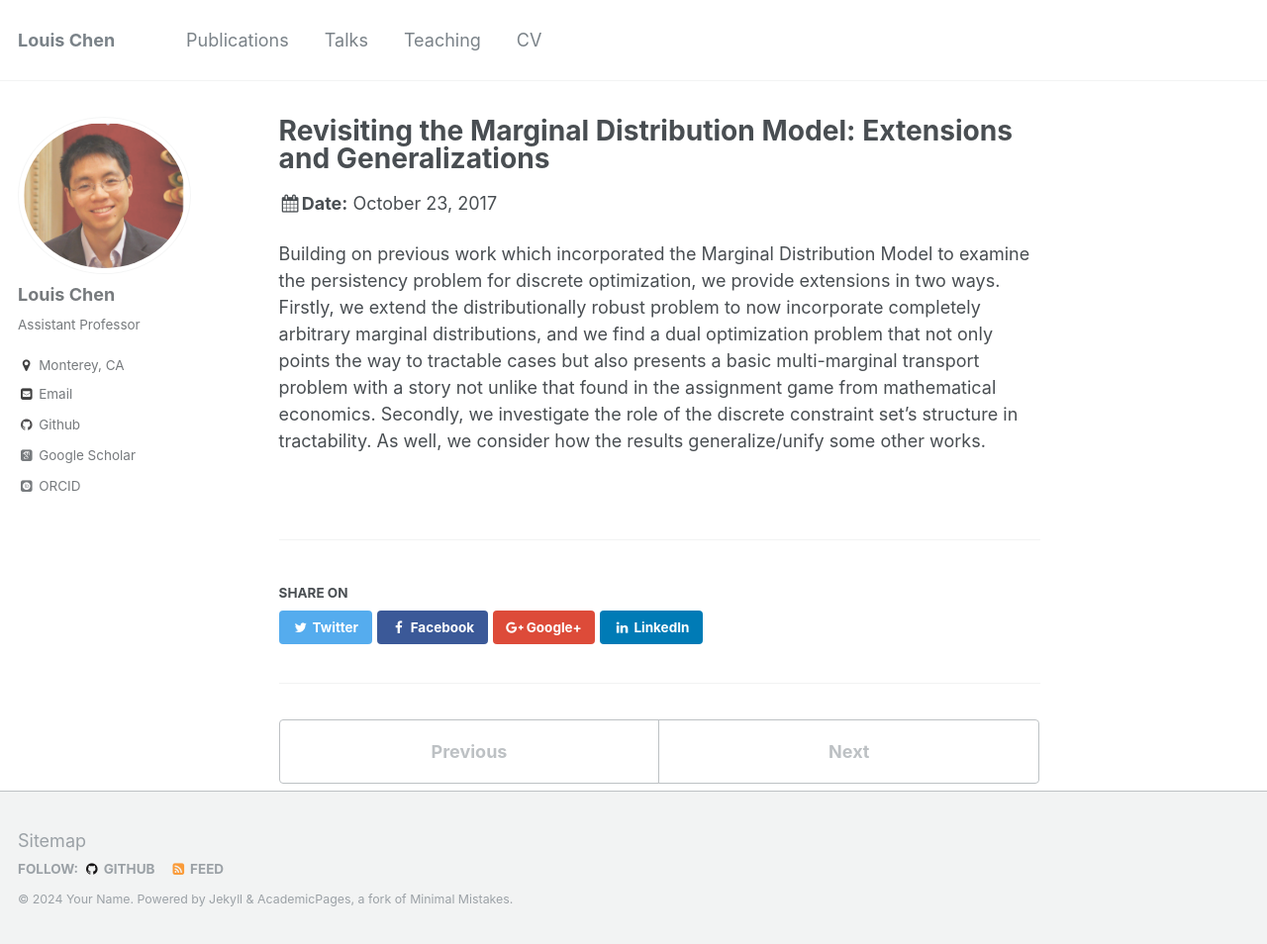
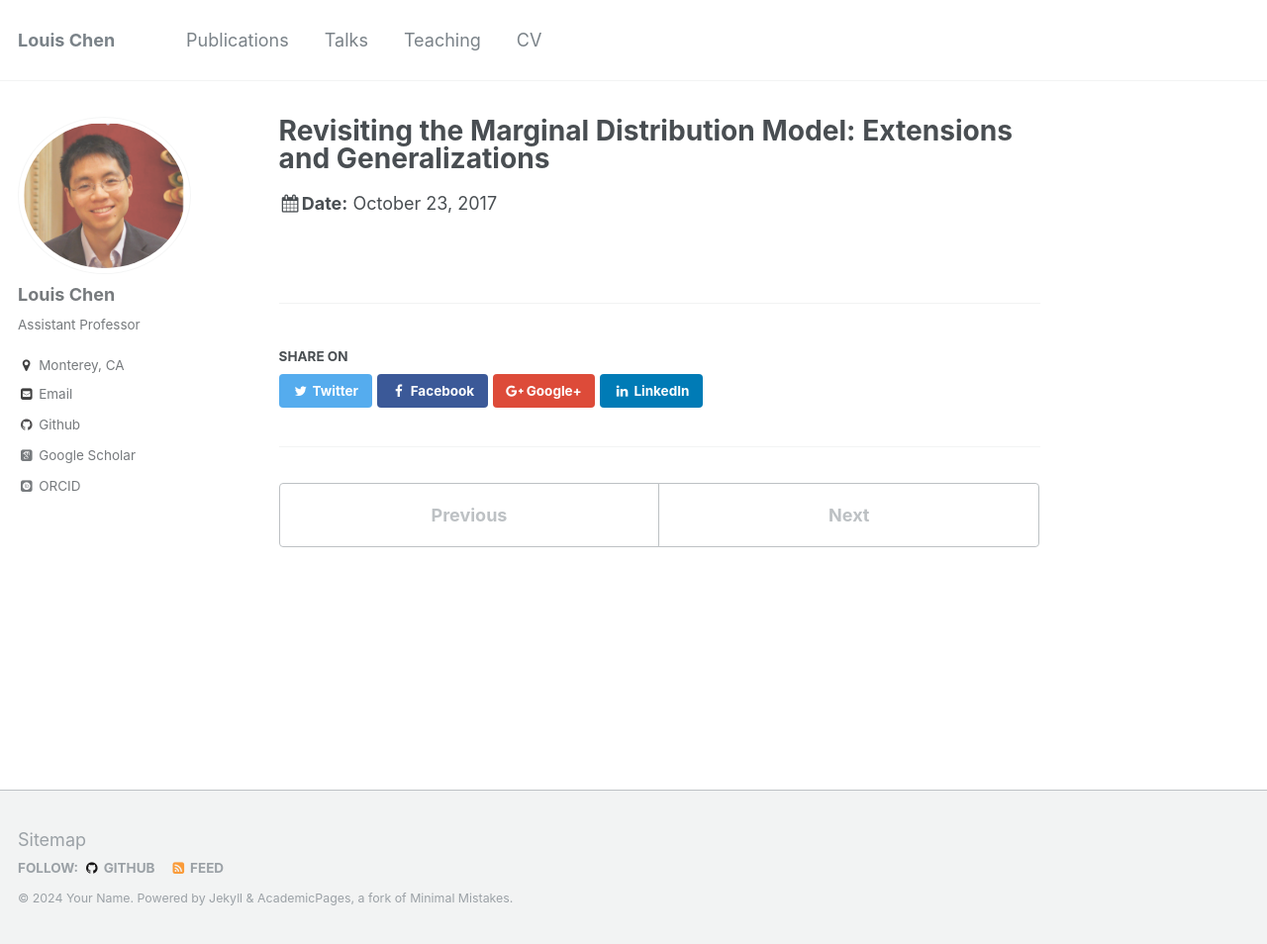
Before and after one commit to LouisLChen/LouisLChen.github.io, a Jekyll site: the page built from _talks/talk4.md, in a window 1280 px wide and 954 px high. Shown: the whole window at 99% size. Built offline with Jekyll 4.4.1, drawn with Linux system fonts in a browser that asks for light colours; some web fonts are replaced.

Commit message:
Update talk4.md

```diff
--- a/_talks/talk4.md
+++ b/_talks/talk4.md
@@ -7,4 +7,3 @@ venue: "Informs Annual Meeting (2017)"
 date: 2017-10-23
 location: "Houston, Texas"
 ---
-Building on previous work which incorporated the Marginal Distribution Model to examine the persistency problem for discrete optimization, we provide extensions in two ways. Firstly, we extend the distributionally robust problem to now incorporate completely arbitrary marginal distributions, and we find a dual optimization problem that not only points the way to tractable cases but also presents a basic multi-marginal transport problem with a story not unlike that found in the assignment game from mathematical economics. Secondly, we investigate the role of the discrete constraint set's structure in tractability. As well, we consider how the results generalize/unify some other works.
```
